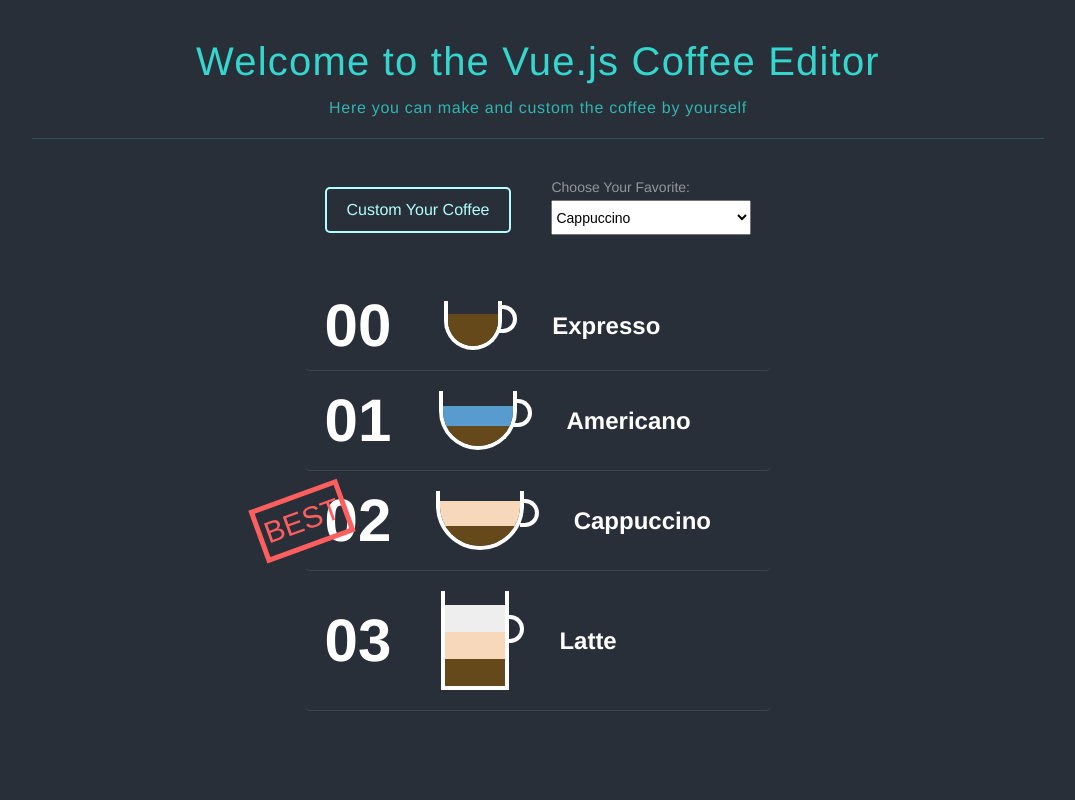
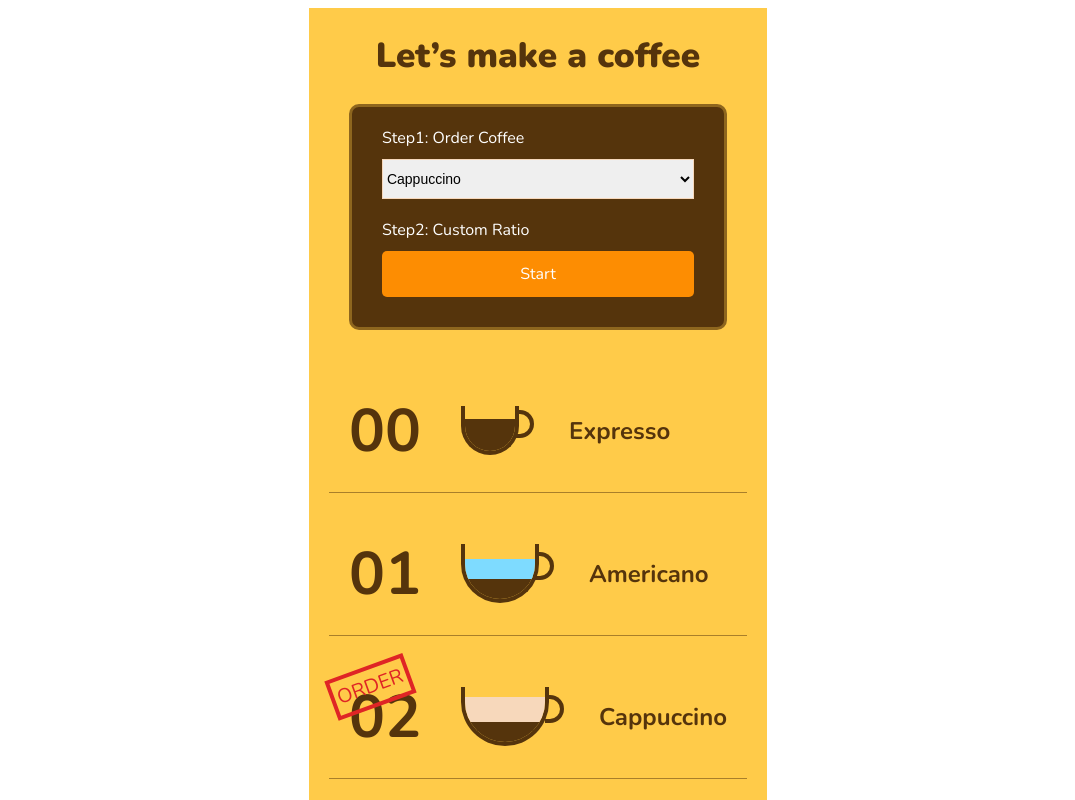
Before and after one commit to annapolar/vue-coffee-editor, a Vue app: page / in a window 1280 px wide. Shown: the top 800 px of the page, without its empty margins (102-1177 px from the left). Built offline with nearby package versions, Linux system fonts and the light colour scheme.

Commit message:
update style

```diff
--- a/public/index.html
+++ b/public/index.html
@@ -5,11 +5,12 @@
     <meta http-equiv="X-UA-Compatible" content="IE=edge">
     <meta name="viewport" content="width=device-width,initial-scale=1.0">
     <link rel="icon" href="<%= BASE_URL %>favicon.ico">
-    <title>vue_coffee_editor</title>
+    <link href="https://fonts.googleapis.com/css?family=Nunito:400,600,700,800,900&display=swap" rel="stylesheet">
+    <title>vue coffee app</title>
   </head>
   <body>
     <noscript>
-      <strong>We're sorry but vue_coffee_editor doesn't work properly without JavaScript enabled. Please enable it to continue.</strong>
+      <strong>We're sorry but vue coffee app doesn't work properly without JavaScript enabled. Please enable it to continue.</strong>
     </noscript>
     <div id="app"></div>
     <!-- built files will be auto injected -->
--- a/src/App.vue
+++ b/src/App.vue
@@ -1,11 +1,7 @@
 <template>
   <div id="app">
-    <div class="title">
-      <h2>Welcome to the Vue.js Coffee Editor</h2>
-      <p>Here you can make and custom the coffee by yourself</p>
-    </div>
     <div class="coffeeApp">
-      <CoffeeEditor/>
+      <CoffeeEditor />
     </div>
   </div>
 </template>
@@ -22,32 +18,11 @@ html,
 body {
   width: 100%;
   height: 100%;
-  font-family: "Avenir", Helvetica, Arial, sans-serif;
-  background-color: #282f38;
-  color: white;
+  font-family: "Nunito", sans-serif;
   display: flex;
   justify-content: center;
 }
-.title {
-  width: 80%;
-  margin: 0 auto;
-  padding: 10px 0;
-  border-bottom: 1px solid rgba(#35d6ce, 0.2);
-  text-align: center;
-  color: #35d6ce;
 
-  h2 {
-    font-size: 40px;
-    font-weight: 400;
-    line-height: 0.5;
-    letter-spacing: 1.2px;
-  }
-  p {
-    opacity: 0.8;
-    line-height: 0.5;
-    letter-spacing: 0.7px;
-  }
-}
 .coffeeApp {
   display: flex;
   justify-content: center;
--- a/src/components/CoffeeEditor.vue
+++ b/src/components/CoffeeEditor.vue
@@ -1,18 +1,20 @@
 <template>
   <div class="coffeeEditor">
+    <div class="title">
+      <h2>Let’s make a coffee</h2>
+    </div>
     <div class="topControll">
-      <div>
-        <label class="edit">
-          Custom Your Coffee
-          <input type="checkbox" v-model="editing" />
-        </label>
-      </div>
+      <div class="steps">Step1: Order Coffee</div>
       <div class="chooseFavorite">
-        <label>Choose Your Favorite:</label>
         <select v-model="favoriteType">
           <option v-for="(item, index) in coffees" :key="index" :value="item.name">{{item.name}}</option>
         </select>
       </div>
+      <div class="steps">Step2: Custom Ratio</div>
+      <label class="edit">
+        Start
+        <input type="checkbox" v-model="editing" />
+      </label>
     </div>
     <div
       class="coffeeType"
@@ -51,7 +53,6 @@ export default {
     return {
       editing: false,
       cupTypes: ["small", "medium", "large", "mock"],
-      coffeeName: ["Expresso", "Americano", "Cappuccino", "Latte"],
       ingredients: ["coffee", "milk", "water", "bubble"],
       coffees: [
         {
@@ -99,38 +100,52 @@ export default {
   height: $h;
 }
 .coffeeEditor {
+  background-color: #ffcb49;
+  color: #55340c;
   max-width: 500px;
 
+  .title {
+    padding: 10px 0;
+    text-align: center;
+
+    h2 {
+      font-size: 35px;
+      font-weight: 900;
+      line-height: 0.5;
+    }
+  }
+
   .topControll {
-    padding: 40px 0;
-    display: flex;
+    margin: 0 40px 40px;
+    padding: 0 30px 30px 30px;
+    border-radius: 10px;
+    border: 3px solid #8e661e;
+    background-color: #55340c;
+    color: white;
+    font-weight: 400;
+    .steps {
+      margin: 20px 0 10px 0;
+    }
 
     .chooseFavorite {
-      margin: 0 20px;
-
-      label {
-        display: block;
+      select {
+        width: 100%;
+        height: 40px;
         font-size: 14px;
-        color: rgba(white, 0.5);
-        margin-bottom: 5px;
-      }
-      select {
-        width: 200px;
-        height: 35px;
-        font-size: 14px;
+        border: 1px solid #f7d8bb;
+        outline: none;
       }
     }
     .edit {
-      color: #b2fffd;
-      border: 2px solid #b2fffd;
+      background-color: #fd8d02;
       border-radius: 5px;
       padding: 12px 20px;
-      margin: 8px 20px;
       display: block;
       transition: 0.5s;
       cursor: pointer;
+      text-align: center;
       &:hover {
-        background-color: rgba(white, 0.1);
+        background-color: #ffb85f;
       }
 
       input {
@@ -143,15 +158,11 @@ export default {
     display: flex;
     align-items: center;
     max-width: 500px;
-    border-radius: 5px;
-    padding: 10px 20px;
     cursor: pointer;
-    border-bottom: 1px solid rgba(white, 0.1);
     transition: 0.5s;
-
-    &:hover {
-      background-color: rgba(white, 0.05);
-    }
+    margin: 20px;
+    padding: 20px;
+    border-bottom: 1px solid rgba(#55340c, 0.5);
 
     &.showMode {
       label,
@@ -163,14 +174,14 @@ export default {
 
     &.favorite {
       &:before {
-        content: "BEST";
-        border: 5px solid;
-        color: #ff5e5e;
-        font-size: 30px;
+        content: "ORDER";
+        border: 4px solid;
+        color: #df2525;
+        font-size: 20px;
         line-height: 1.2;
         padding: 5px 3px;
         position: absolute;
-        transform: translateX(-70px) rotate(-20deg);
+        transform: translateX(-20px) translateY(-30px) rotate(-20deg);
       }
     }
     .num {
@@ -182,7 +193,7 @@ export default {
     .cupContainer {
       flex: 1;
       .cup {
-        border: 4px solid white;
+        border: 4px solid #55340c;
         @include size(70px, 50px);
         border-top: none;
         border-radius: 0 0 50px 50px;
@@ -208,7 +219,7 @@ export default {
         &:before {
           content: "";
           display: block;
-          border: 4px solid white;
+          border: 4px solid #55340c;
           border-left: none;
           border-radius: 0 50px 50px 0;
           @include size(15px, 20px);
@@ -232,13 +243,13 @@ export default {
             height: 10px;
           }
           .coffee {
-            background-color: #66491a;
+            background-color: #55340c;
           }
           .milk {
             background-color: #f7d8bb;
           }
           .water {
-            background-color: #589bce;
+            background-color: #7edbff;
           }
           .bubble {
             background-color: #eee;
@@ -249,10 +260,12 @@ export default {
     .control {
       flex: 2.5;
       select {
-        width: 100px;
-        height: 25px;
-        font-size: 14px;
+        width: 100%;
+        height: 40px;
+        font-size: 16px;
         margin-bottom: 10px;
+        border: 1px solid #eb9d53;
+        outline: none;
       }
       .controllBar {
         margin: 4px 0;
@@ -260,6 +273,46 @@ export default {
         input {
           width: 100%;
         }
+        // Hide Everything
+        input[type="range"] {
+          -webkit-appearance: none; /* Hides the slider so that custom slider can be made */
+          width: 100%; /* Specific width is required for Firefox. */
+          background: transparent; /* Otherwise white in Chrome */
+        }
+        input[type="range"]::-webkit-slider-thumb {
+          -webkit-appearance: none;
+        }
+        input[type="range"]:focus {
+          outline: none; /* Removes the blue border. You should probably do some kind of focus styling for accessibility reasons though. */
+        }
+        input[type="range"]::-ms-track {
+          width: 100%;
+          cursor: pointer;
+          /* Hides the slider so custom styles can be added */
+          background: transparent;
+          border-color: transparent;
+          color: transparent;
+        }
+        // styling thumb
+        /* Special styling for WebKit/Blink */
+        input[type="range"]::-webkit-slider-thumb {
+          -webkit-appearance: none;
+          border: 3px solid #55340c;
+          height: 18px;
+          width: 18px;
+          border-radius: 50%;
+          background: #ffffff;
+          cursor: pointer;
+          margin-top: -8px; /* You need to specify a margin in Chrome, but in Firefox and IE it is automatic */
+          box-shadow: 0 3px 10px rgba(#55340c, 0.3); /* Add cool effects to your sliders! */
+        }
+
+        input[type="range"]::-webkit-slider-runnable-track {
+          width: 100%;
+          height: 2px;
+          cursor: pointer;
+          background: #55340c;
+        }
       }
     }
   }
```
